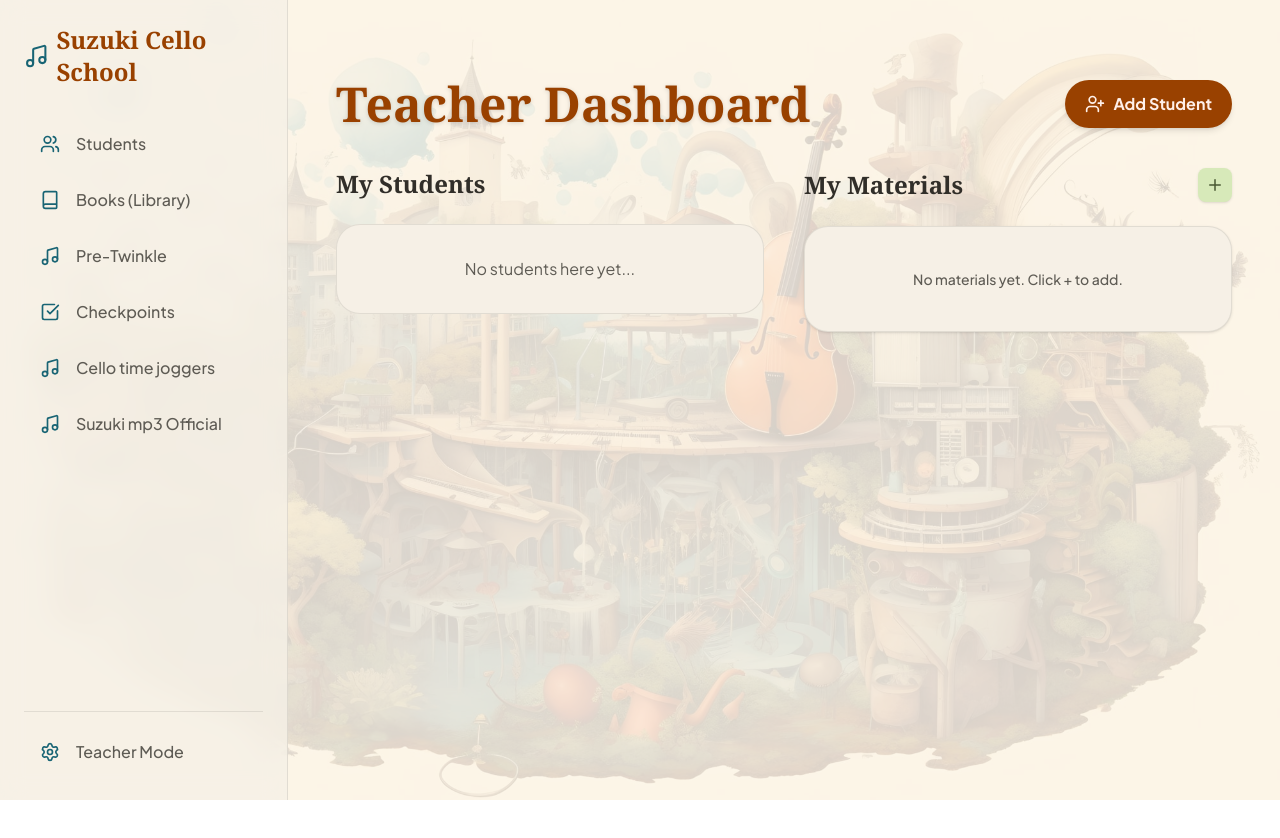
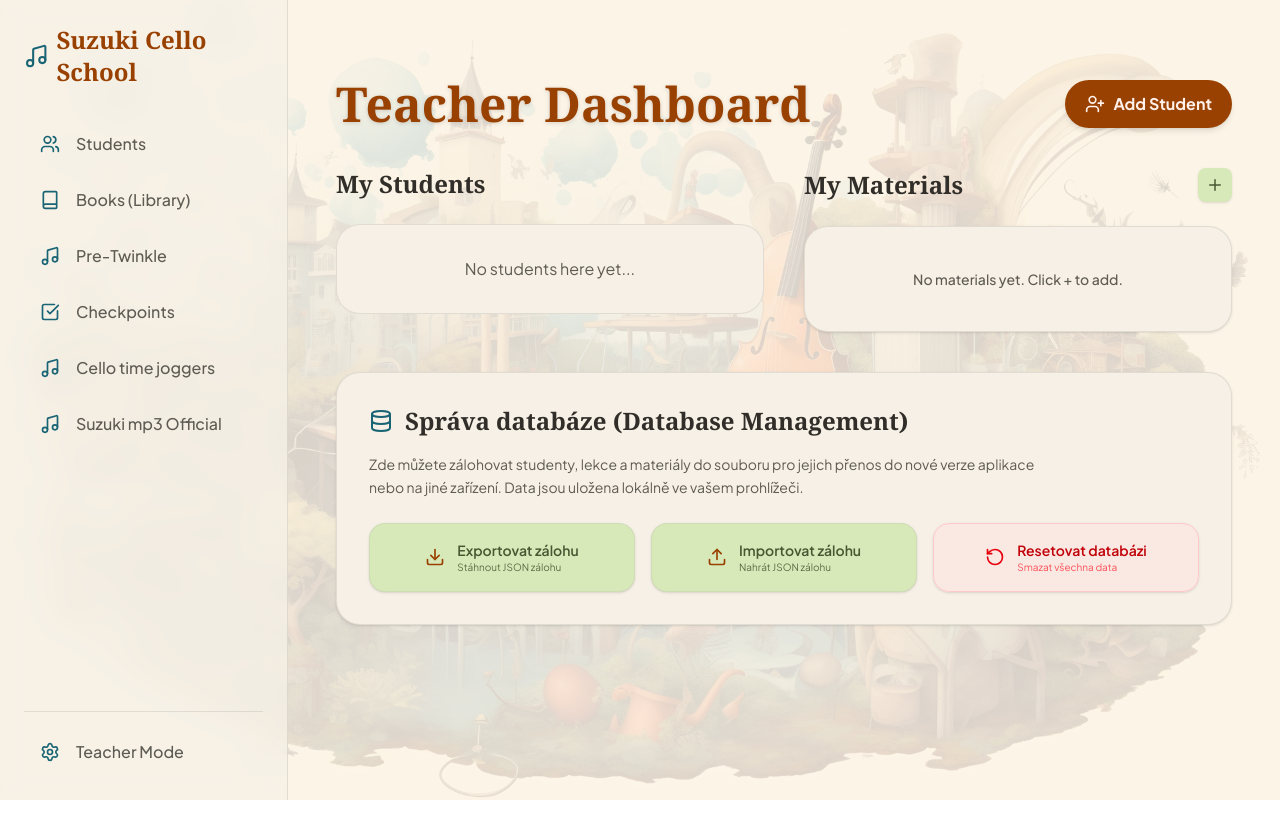
Before and after one commit to Triph0n/suzuki-cello-school, a React (Vite) app: page /teacher in a window 1280 px wide. Shown: the top 838 px of the page. Built offline with nearby package versions, Linux system fonts and the light colour scheme.

Commit message:
feat: Add database backup, restore, and reset features

```diff
--- a/src/api.js
+++ b/src/api.js
@@ -117,3 +117,40 @@
   );
   saveAttendances(attendances);
 };
+
+// -- DATABASE IMPORT/EXPORT & RESET API --
+
+export const exportDatabasePayload = () => {
+  return {
+    students: getStudents(),
+    materials: getMaterials(),
+    attendances: getAttendances()
+  };
+};
+
+export const importDatabasePayload = (payload) => {
+  if (payload.students) {
+    localStorage.setItem('local_students', JSON.stringify(payload.students));
+  }
+  if (payload.materials) {
+    localStorage.setItem('local_materials', JSON.stringify(payload.materials));
+  }
+  if (payload.attendances) {
+    localStorage.setItem('local_attendances', JSON.stringify(payload.attendances));
+  }
+
+  // Dispatch events to notify all active listeners/subscribers in the UI
+  window.dispatchEvent(new Event('students_updated'));
+  window.dispatchEvent(new Event('materials_updated'));
+  window.dispatchEvent(new Event('attendances_updated'));
+};
+
+export const resetDatabase = () => {
+  localStorage.removeItem('local_students');
+  localStorage.removeItem('local_materials');
+  localStorage.removeItem('local_attendances');
+
+  window.dispatchEvent(new Event('students_updated'));
+  window.dispatchEvent(new Event('materials_updated'));
+  window.dispatchEvent(new Event('attendances_updated'));
+};
--- a/src/pages/TeacherDashboard.jsx
+++ b/src/pages/TeacherDashboard.jsx
@@ -1,6 +1,6 @@
 import { useState, useEffect } from "react";
-import { subscribeToStudents, subscribeToMaterials, addStudent, deleteStudent, updateStudentVideos, addMaterial, deleteMaterial, subscribeToAttendances, addAttendance, deleteAttendance, editAttendance } from "../api";
-import { Play, X, Headphones, FileText, UserPlus, Plus, Book, Trash2, Calendar, ChevronLeft, Edit2, ChevronDown, ChevronRight } from "lucide-react";
+import { subscribeToStudents, subscribeToMaterials, addStudent, deleteStudent, updateStudentVideos, addMaterial, deleteMaterial, subscribeToAttendances, addAttendance, deleteAttendance, editAttendance, exportDatabasePayload, importDatabasePayload, resetDatabase } from "../api";
+import { Play, X, Headphones, FileText, UserPlus, Plus, Book, Trash2, Calendar, ChevronLeft, Edit2, ChevronDown, ChevronRight, Database, Upload, Download, RotateCcw } from "lucide-react";
 import { combinedPreTwinkleFiles, allCheckpointsFiles, allJoggersFiles, allBooksFiles, allSuzukiMp3OfficialFiles, formatMediaName } from "../mediaConfig";
 
 const getAvailableFiles = (globMap, categoryLabel) => {
@@ -179,6 +179,75 @@
     await deleteAttendance(attendanceId);
   };
 
+  const handleExportDatabase = () => {
+    try {
+      const payload = exportDatabasePayload();
+      const dataStr = "data:text/json;charset=utf-8," + encodeURIComponent(JSON.stringify(payload, null, 2));
+      const downloadAnchor = document.createElement('a');
+      downloadAnchor.setAttribute("href", dataStr);
+      const today = new Date().toISOString().split('T')[0];
+      downloadAnchor.setAttribute("download", `suzuki_cello_backup_${today}.json`);
+      document.body.appendChild(downloadAnchor);
+      downloadAnchor.click();
+      downloadAnchor.remove();
+    } catch (e) {
+      console.error(e);
+      alert("Failed to export database: " + e.message);
+    }
+  };
+
+  const handleImportDatabase = (event) => {
+    const file = event.target.files?.[0];
+    if (!file) return;
+
+    const reader = new FileReader();
+    reader.onload = (e) => {
+      try {
+        const json = JSON.parse(e.target.result);
+        if (!json || typeof json !== 'object') {
+          throw new Error("Invalid file content format.");
+        }
+
+        // Basic check for structural validity
+        const hasStudents = Array.isArray(json.students);
+        const hasMaterials = Array.isArray(json.materials);
+        const hasAttendances = Array.isArray(json.attendances);
+
+        if (!hasStudents && !hasMaterials && !hasAttendances) {
+          throw new Error("File does not contain valid backup data.");
+        }
+
+        const confirmMsg = "Are you sure you want to import this backup? This will overwrite your current students, materials, and lesson logs in this browser.";
+        if (!window.confirm(confirmMsg)) return;
+
+        importDatabasePayload(json);
+        alert("Backup successfully restored!");
+        // Clear file input value
+        event.target.value = "";
+      } catch (err) {
+        console.error(err);
+        alert("Failed to import database: " + err.message);
+      }
+    };
+    reader.readAsText(file);
+  };
+
+  const handleResetDatabase = () => {
+    const confirm1 = window.confirm("WARNING: This will permanently delete all students, materials, and lesson records in this browser. Are you sure you want to continue?");
+    if (!confirm1) return;
+
+    const confirm2 = window.confirm("This action cannot be undone. Are you absolutely sure you want to reset the database?");
+    if (!confirm2) return;
+
+    try {
+      resetDatabase();
+      alert("Database reset successfully.");
+    } catch (e) {
+      console.error(e);
+      alert("Failed to reset database: " + e.message);
+    }
+  };
+
   const selectedStudent = students.find(s => s.id === selectedStudentId);
   const studentAttendances = attendances
     .filter(a => a.studentId === selectedStudentId)
@@ -334,6 +403,7 @@
         </div>
       ) : (
         /* --- MAIN DASHBOARD VIEW (List of all students & teacher materials) --- */
+        <div className="flex flex-col gap-10">
           <div className="grid grid-cols-1 lg:grid-cols-2 gap-10">
             {/* Left Column: Students List */}
             <div>
@@ -409,6 +479,61 @@
                      <span className="text-on-surface-variant text-sm font-medium">No materials yet. Click + to add.</span>
                   </div>
                 )}
+              </div>
+            </div>
+          </div>
+
+          {/* Database Management Card */}
+          <div className="bg-surface-container-low border border-outline-variant/30 rounded-3xl p-6 sm:p-8 shadow-sm">
+            <h2 className="font-headline text-2xl font-bold text-on-background mb-4 flex items-center gap-3">
+              <Database className="text-tertiary" size={24} />
+              Správa databáze (Database Management)
+            </h2>
+            <p className="text-on-surface-variant text-sm mb-6 max-w-2xl leading-relaxed">
+              Zde můžete zálohovat studenty, lekce a materiály do souboru pro jejich přenos do nové verze aplikace nebo na jiné zařízení. Data jsou uložena lokálně ve vašem prohlížeči.
+            </p>
+
+            <div className="grid grid-cols-1 sm:grid-cols-3 gap-4">
+              {/* Export Button */}
+              <button
+                onClick={handleExportDatabase}
+                className="flex items-center justify-center gap-3 px-5 py-4 bg-secondary-container hover:bg-secondary-fixed-dim text-on-secondary-container rounded-2xl transition-all duration-300 font-bold shadow-sm hover:shadow-md border border-outline-variant/20 hover:-translate-y-0.5 cursor-pointer"
+              >
+                <Download size={20} className="shrink-0 text-primary" />
+                <div className="text-left min-w-0">
+                  <div className="text-sm font-semibold truncate text-on-secondary-container">Exportovat zálohu</div>
+                  <div className="text-[10px] font-normal opacity-85 truncate">Stáhnout JSON zálohu</div>
+                </div>
+              </button>
+
+              {/* Import Button */}
+              <label
+                className="flex items-center justify-center gap-3 px-5 py-4 bg-secondary-container hover:bg-secondary-fixed-dim text-on-secondary-container rounded-2xl transition-all duration-300 font-bold shadow-sm hover:shadow-md border border-outline-variant/20 hover:-translate-y-0.5 cursor-pointer"
+              >
+                <Upload size={20} className="shrink-0 text-primary" />
+                <div className="text-left min-w-0">
+                  <div className="text-sm font-semibold truncate text-on-secondary-container">Importovat zálohu</div>
+                  <div className="text-[10px] font-normal opacity-85 truncate">Nahrát JSON zálohu</div>
+                </div>
+                <input
+                  type="file"
+                  accept=".json"
+                  onChange={handleImportDatabase}
+                  className="hidden"
+                />
+              </label>
+
+              {/* Reset Button */}
+              <button
+                onClick={handleResetDatabase}
+                className="flex items-center justify-center gap-3 px-5 py-4 bg-red-100/50 hover:bg-red-100 text-red-700 rounded-2xl transition-all duration-300 font-bold shadow-sm hover:shadow-md border border-red-200 hover:-translate-y-0.5 cursor-pointer"
+              >
+                <RotateCcw size={20} className="shrink-0 text-red-600" />
+                <div className="text-left min-w-0">
+                  <div className="text-sm font-semibold truncate">Resetovat databázi</div>
+                  <div className="text-[10px] font-normal text-red-500/80 truncate">Smazat všechna data</div>
+                </div>
+              </button>
             </div>
           </div>
         </div>
```
Lines whose indentation alone changed are shown as unchanged.
